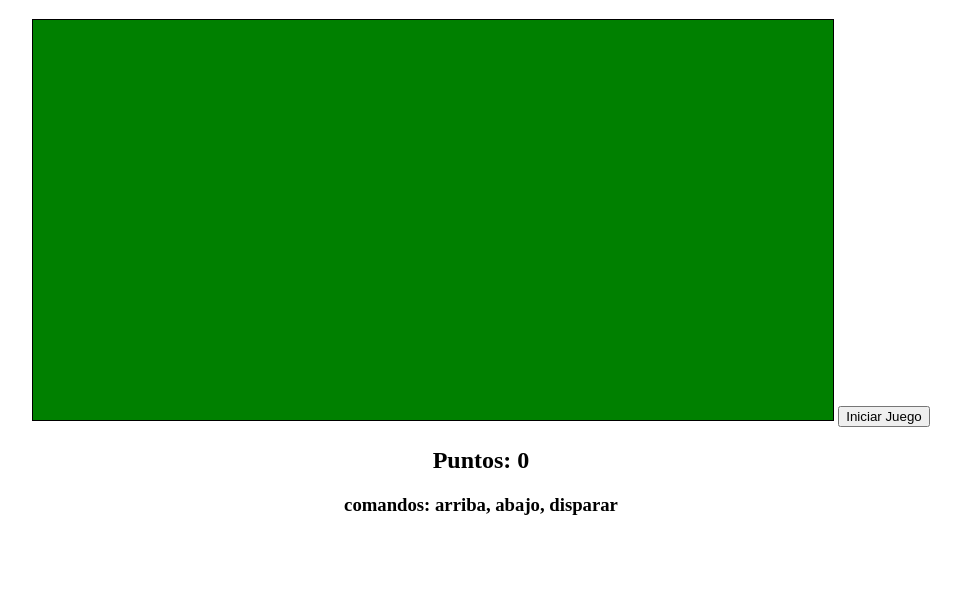
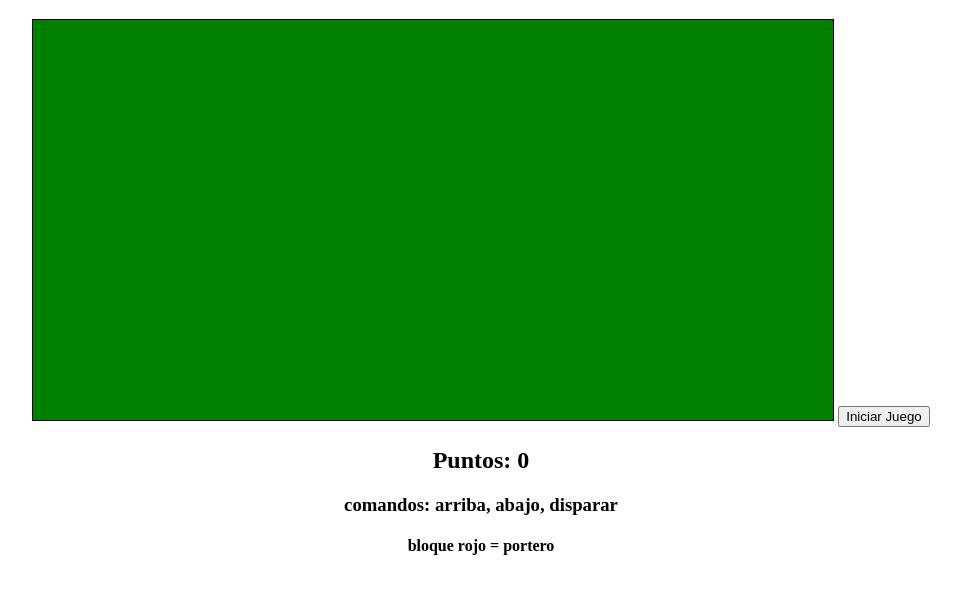
Before and after one commit to danielsastoquegg/juego-cuadriplejico, a plain HTML site: page cuadriplejicos/index.html in a window 1280 px wide. Shown: the part 61-654 px from the top of the page, without its empty margins (159-1120 px from the left). Drawn offline with Linux system fonts and the light colour scheme.

Commit message:
Update index.html

```diff
--- a/cuadriplejicos/index.html
+++ b/cuadriplejicos/index.html
@@ -21,5 +21,6 @@
     <h2 id="score">Puntos: 0</h2>
     <script src="game.js"></script>
     <h3>comandos: arriba, abajo, disparar</a>
+    <h4>bloque rojo = portero</h4>
 </body>
 </html>
```
